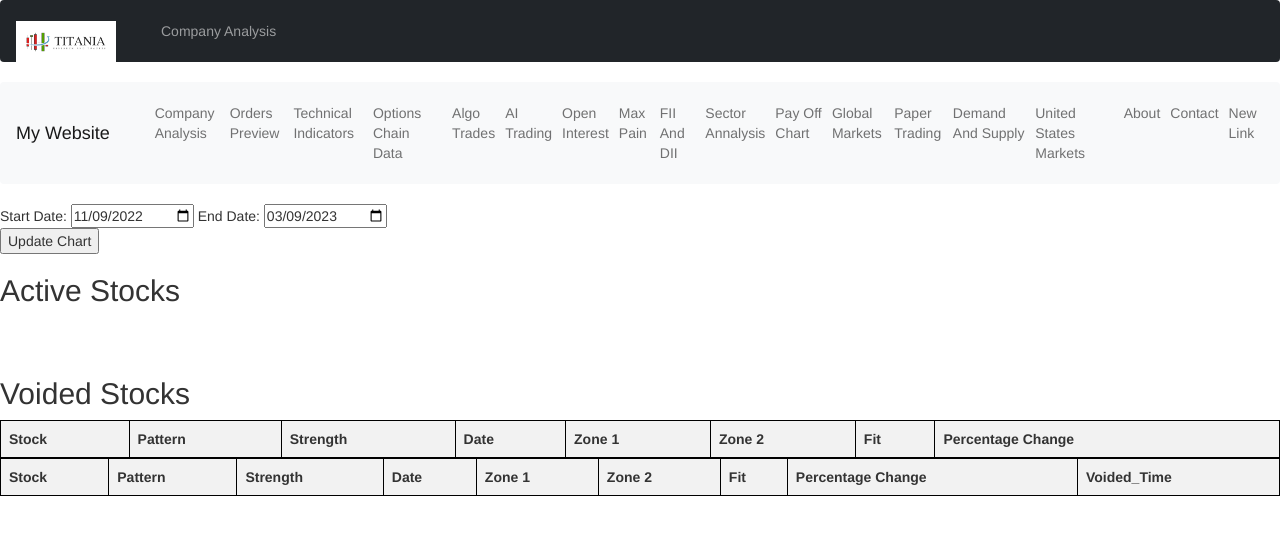
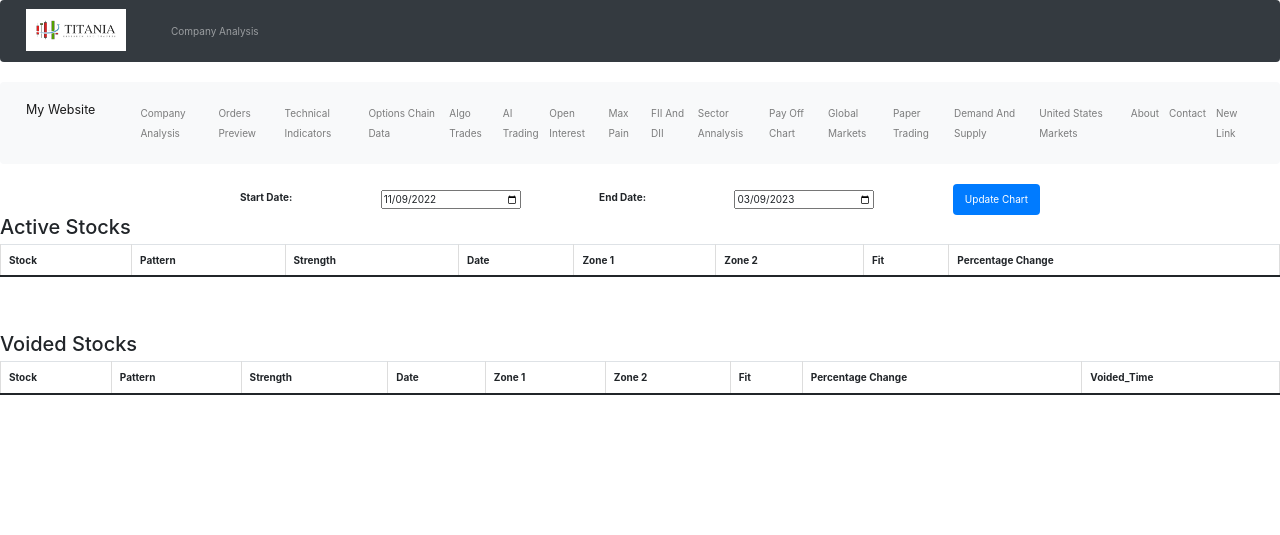
Before and after one commit to Reddy7860/Titannia-application, a Flask app: page /demand_and_supply in a window 1280 px wide. Shown: the top 535 px of the page. Run offline with Flask 2, Linux system fonts and the light colour scheme; lists and menus that the app fills with data are empty; some libraries are stand-ins or nearby versions.

Commit message:
Add files via upload

```diff
--- a/templates/demand_and_supply_zone.html
+++ b/templates/demand_and_supply_zone.html
@@ -6,6 +6,7 @@
 <html>
   <head>
     <title>Data Table</title>
+    <link href="https://maxcdn.bootstrapcdn.com/bootstrap/4.5.2/css/bootstrap.min.css" rel="stylesheet">
   </head>
   <body>
 
@@ -15,9 +16,11 @@
 
     <script src="https://smartapi.angelbroking.com/common/v1.js"></script>
 
+    <script src="https://maxcdn.bootstrapcdn.com/bootstrap/4.5.2/js/bootstrap.min.js"></script>
+
     <style>
         /* styling for the table */
-        table {
+        /*table {
             width: 100%;
             border-collapse: collapse;
         }
@@ -28,20 +31,61 @@
         }
         th {
             background-color: #f2f2f2;
+        }*/
+
+        .date-range {
+          display: flex;
+          align-items: center;
+          justify-content: space-between;
+          max-width: 800px;
+          margin: 0 auto;
+        }
+
+        .date-label {
+          margin-right: 10px;
+        }
+
+        .date-input {
+          width: 140px;
+        }
+
+        .update-button {
+          padding: 8px 12px;
+          background-color: #007bff;
+          color: #fff;
+          border: none;
+          border-radius: 4px;
+          cursor: pointer;
+          transition: all 0.3s ease;
+        }
+
+        .update-button:hover {
+          background-color: #0069d9;
+        }
+
+        #active-table-body td,
+        #voided-table-body td {
+            text-align: center;
+            vertical-align: middle;
         }
 
 
     </style>
 
-    <form id="date-form">
-            Start Date: <input type="date" id="start-date" name="start_date">
-            End Date: <input type="date" id="end-date" name="end_date">
-            <input type="button" value="Update Chart" id="update-button">
-    </form>
+    <div class="date-range">
+      <label for="start-date" class="date-label">Start Date:</label>
+      <input type="date" id="start-date" name="start_date" placeholder="YYYY-MM-DD" class="date-input">
+
+      <label for="end-date" class="date-label">End Date:</label>
+      <input type="date" id="end-date" name="end_date" placeholder="YYYY-MM-DD" class="date-input">
+
+      <button id="update-button" class="update-button">Update Chart</button>
+    </div>
     <div>
     <h2> Active Stocks </h2>
     </div>
-    <table id="active-table">
+
+    <table id="active-table" class="table table-bordered">
             <thead>
             <th>Stock</th>
             <th>Pattern</th>
@@ -51,17 +95,17 @@
             <th>Zone 2</th>
             <th>Fit</th>
             <th>Percentage Change</th>
-        </tr>
             </thead>
             <tbody id="active-table-body">
                 <!-- Data rows will be added here -->
             </tbody>
+    </table>
     <br/>
     <br/>
     <div>
-    <h2> Voided Stocks </h2>
+        <h2 class="mt-4">Voided Stocks</h2>
     </div>
-    <table id="voided-table">
+    <table id="voided-table" class="table table-bordered">
         <thead>
             <th>Stock</th>
             <th>Pattern</th>
@@ -72,11 +116,13 @@
             <th>Fit</th>
             <th>Percentage Change</th>
             <th>Voided_Time</th>
-        </tr>
         </thead>
         <tbody id="voided-table-body">
             <!-- Data rows will be added here -->
         </tbody>
+    </table>
+
+
 
 </body>
 
@@ -88,6 +134,13 @@
 
         $(document).ready(function() {
             $("#update-button").click(function() {
+                // Show loading GIF
+
+                // <img src="{{ url_for('static', filename='images/Logo.png') }}" width="100" alt="Titania Logo" style="vertical-align: top;" />
+
+                $('#active-table-body').html('<tr><td colspan="8"><img src="/static/images/loading-waiting.gif" /></td></tr>');
+                $('#voided-table-body').html('<tr><td colspan="9"><img src="/static/images/loading-waiting.gif" /></td></tr>');
+
                 refreshTable()
             })
         });
```
Lines whose indentation alone changed are shown as unchanged.
